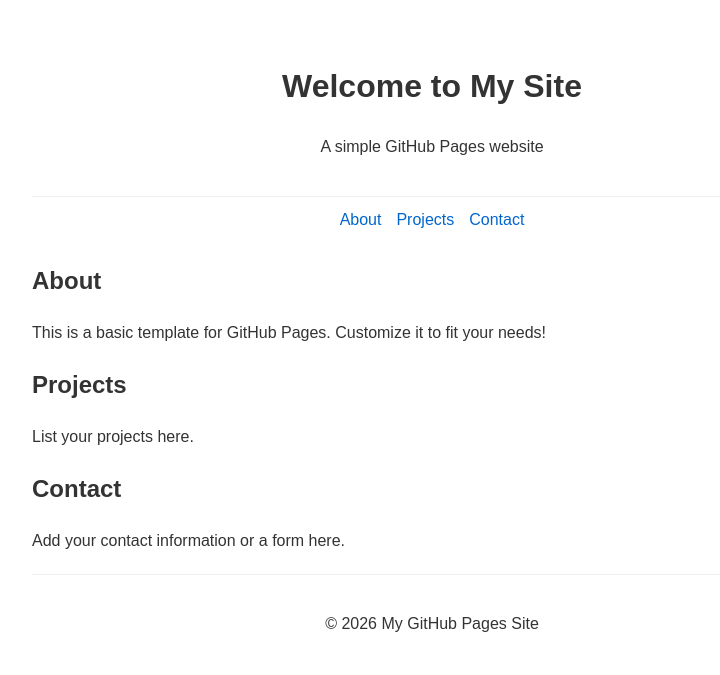
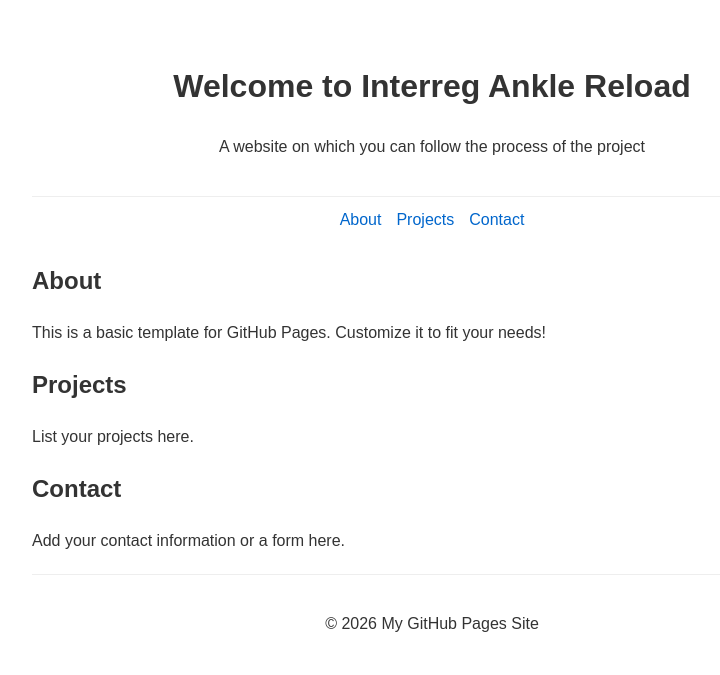
Before and after one commit to SelinColak/SelinColak.github.io, a plain HTML site: page index.html in a window 1280 px wide. Shown: the whole page, without its empty margins (208-928 px from the left). Drawn offline with Linux system fonts and the light colour scheme.

Commit message:
Update index.html

```diff
--- a/index.html
+++ b/index.html
@@ -3,7 +3,7 @@
 <head>
     <meta charset="UTF-8">
     <meta name="viewport" content="width=device-width, initial-scale=1.0">
-    <title>My GitHub Pages Site</title>
+    <title>Interreg Ankle Reload - Project page</title>
     <style>
         body {
             font-family: Arial, sans-serif;
@@ -39,8 +39,8 @@
 </head>
 <body>
     <header>
-        <h1>Welcome to My Site</h1>
-        <p>A simple GitHub Pages website</p>
+        <h1>Welcome to Interreg Ankle Reload</h1>
+        <p>A website on which you can follow the process of the project </p>
     </header>
     <nav>
         <a href="#about">About</a>
```
